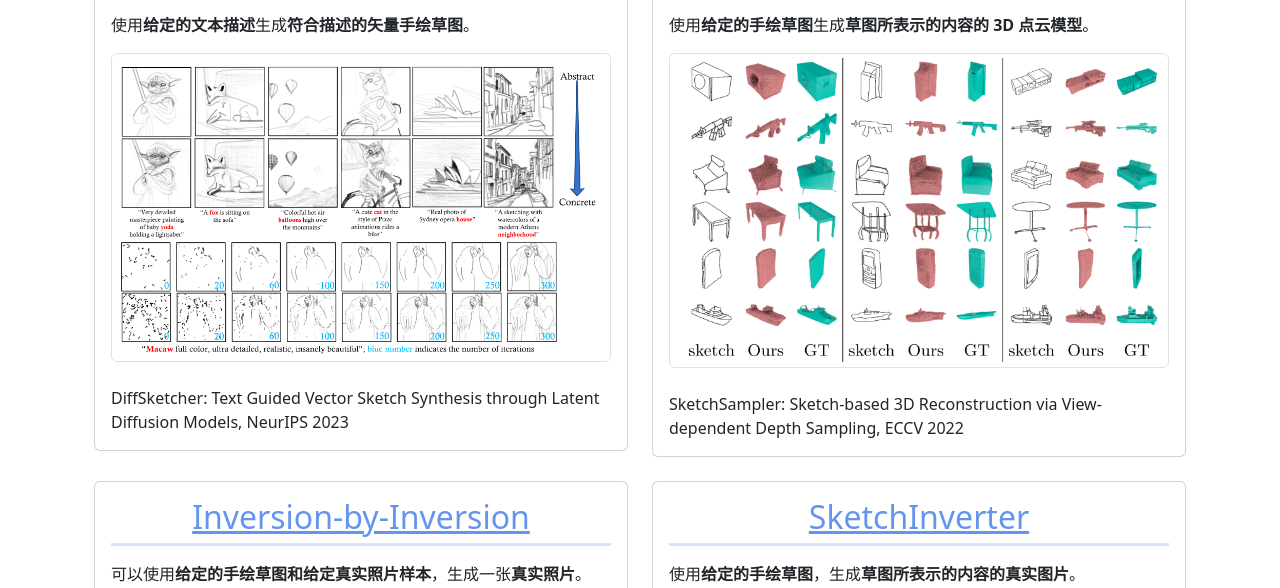
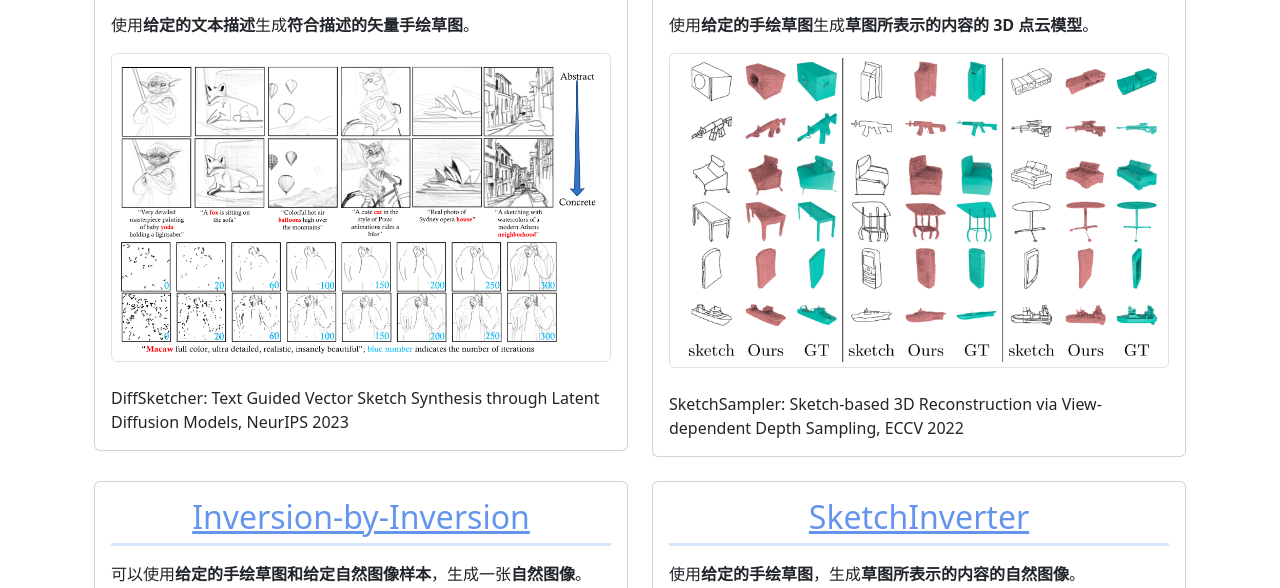
Before and after one commit to yuqian1023/demo-display, a plain HTML site: page index.html in a window 1280 px wide. Shown: the part 212-800 px from the top of the page. Drawn offline with nearby package versions, Linux system fonts and the light colour scheme; a script that the page names is missing.

Commit message:
fix(discription)

```diff
--- a/index.html
+++ b/index.html
@@ -108,7 +108,7 @@
                             </h2>
                             <hr class="body-hr" />
                             <p class="card-text">
-                                可以使用<strong>给定的手绘草图和给定真实照片样本</strong>，生成一张<strong>真实照片</strong>。
+                                可以使用<strong>给定的手绘草图和给定自然图像样本</strong>，生成一张<strong>自然图像</strong>。
                             </p>
                             <div class="text-center">
                                 <figure class="figure">
@@ -136,7 +136,7 @@
                             </h2>
                             <hr class="body-hr" />
                             <p class="card-text">
-                                使用<strong>给定的手绘草图</strong>，生成<strong>草图所表示的内容的真实图片</strong>。
+                                使用<strong>给定的手绘草图</strong>，生成<strong>草图所表示的内容的自然图像</strong>。
                             </p>
                             <div class="text-center">
                                 <figure class="figure">
```
